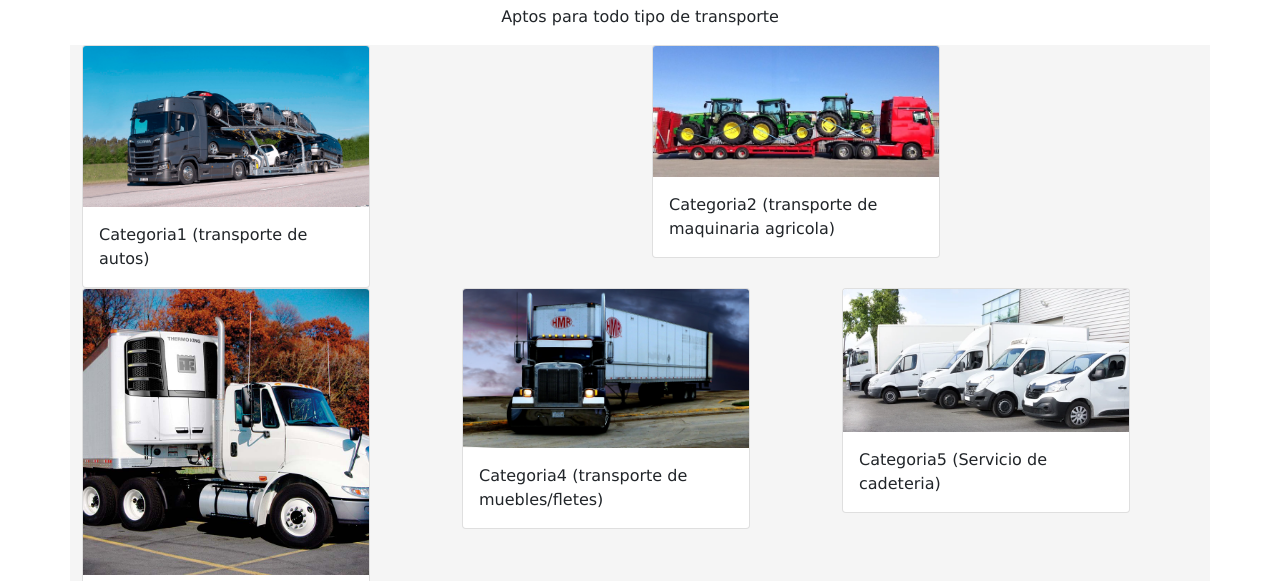
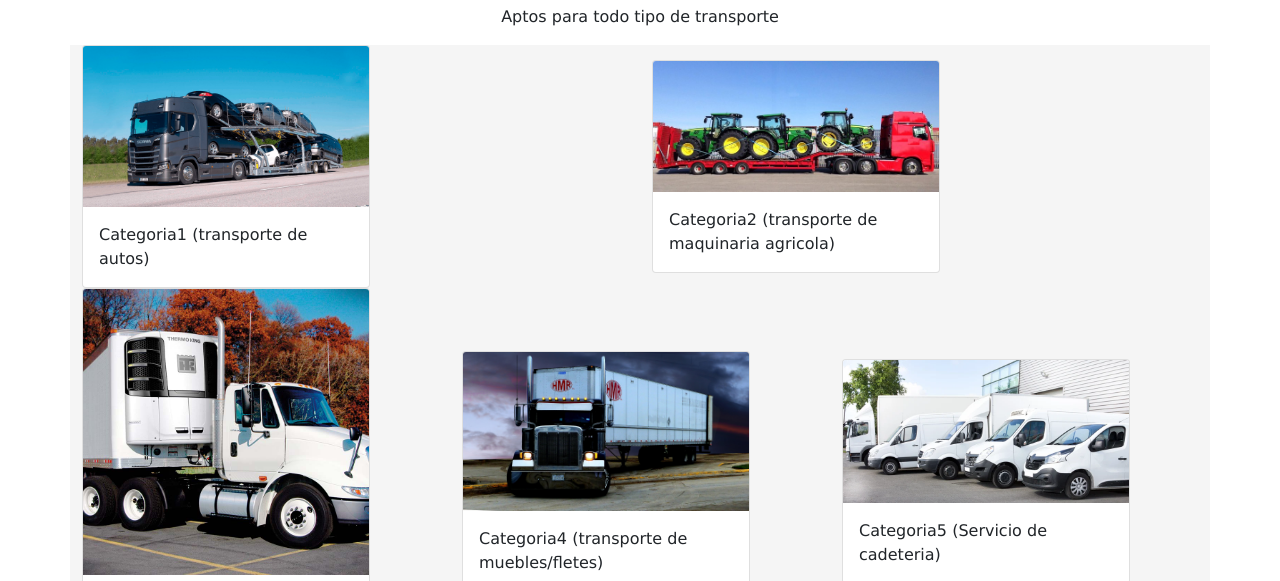
Before and after one commit to Facundor9991/PFRodriguez, a website: page paginas/vehiculos.html in a window 1280 px wide. Shown: the part 219-800 px from the top of the page. Drawn offline with nearby package versions, Linux system fonts and the light colour scheme.

Commit message:
se modifico el scss de oficina central (centrar items)

```diff
--- a/scss/estilos.scss
+++ b/scss/estilos.scss
@@ -319,6 +319,11 @@ footer{
     background-color: whitesmoke;
 }
 
+.row {
+    align-items: center;
+    justify-content: center;
+  }
+
 /*   ESTILOS DE SOBRE NOSOTROS BAJAN DEL 79-70  */
 
 #cuerpo79{
```
Also changed, not shown: scss/estilos.css, 1 other file.
